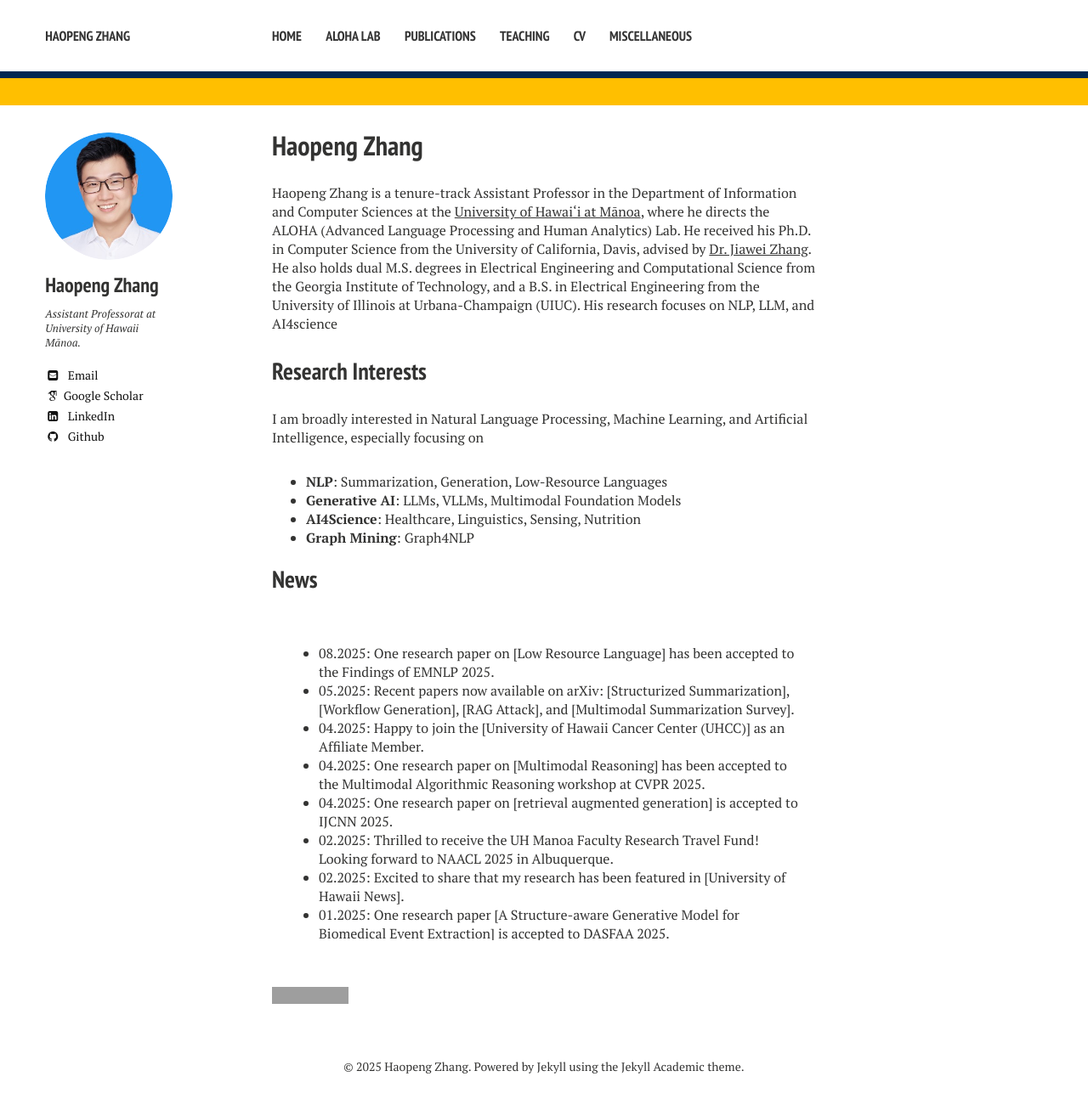
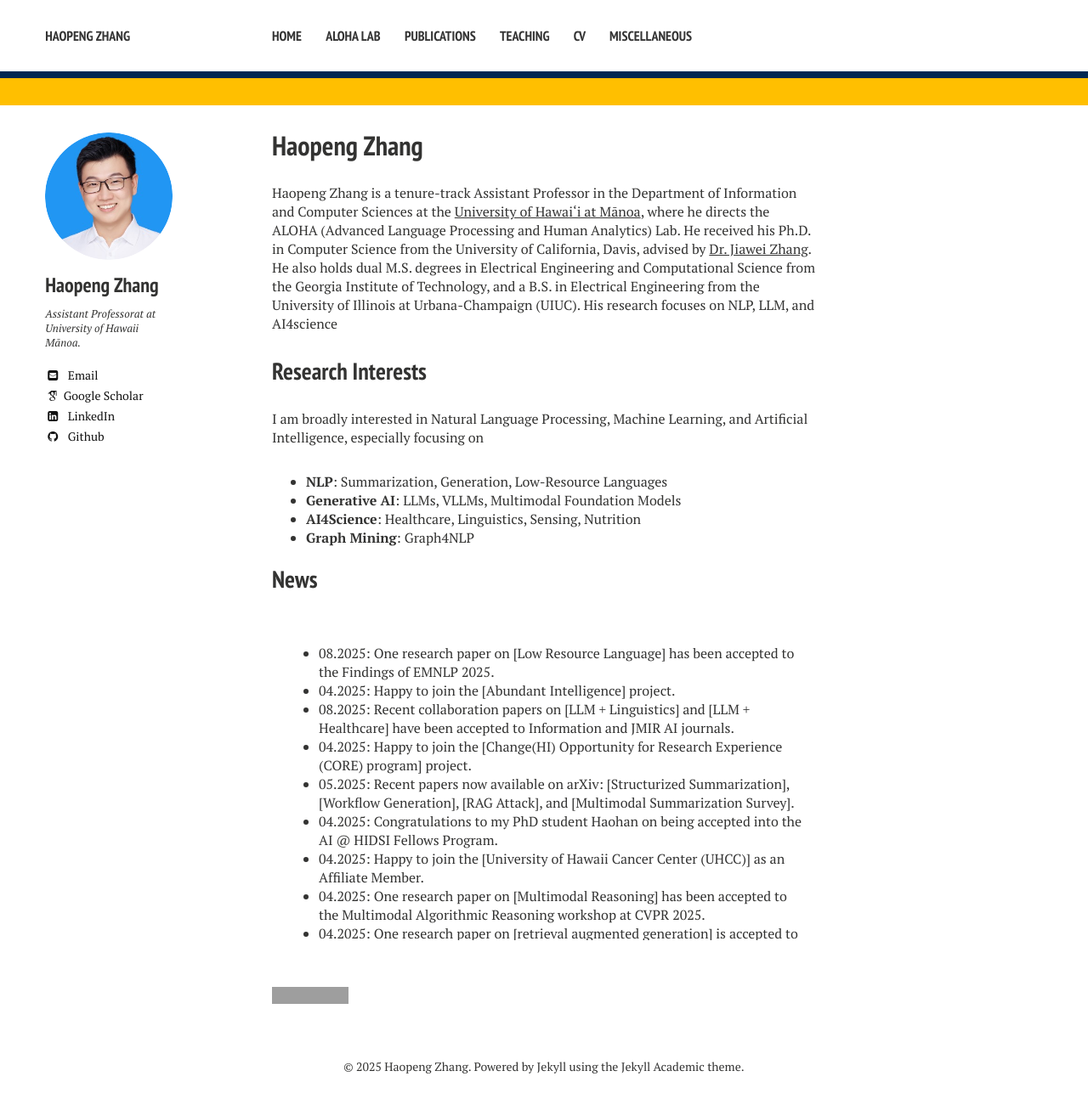
Before and after one commit to hpzhang94/hpzhang94.github.io, a Jekyll site: the page built from index.md, in a window 1280 px wide. Shown: the whole page at 85% size. Built offline with Jekyll 4.4.1, drawn with Linux system fonts in a browser that asks for light colours; nearby versions of some CDN libraries; some web fonts are replaced; grey boxes are pictures that could not be loaded.

Commit message:
update 090325

```diff
--- a/index.md
+++ b/index.md
@@ -19,7 +19,11 @@ I am broadly interested in Natural Language Processing, Machine Learning, and Ar
 <div style="max-height: 350px; overflow-y: scroll; padding: 15px; border-radius: 2px;">
   <ul>
     <li>08.2025: One research paper on <a href="https://arxiv.org/abs/2506.21563" target="_blank">[Low Resource Language]</a> has been accepted to the Findings of EMNLP 2025.</li>
-    <li>05.2025: Recent papers now available on arXiv: <a href="https://arxiv.org/abs/2505.22950" target="_blank">[Structurized Summarization]</a>, <a href="https://arxiv.org/abs/2505.22967" target="_blank">[Workflow Generation]</a>, <a href="https://arxiv.org/abs/2508.03110" target="_blank">[RAG Attack]</a>, and <a href="https://arxiv.org/abs/2505.22950" target="_blank">[Multimodal Summarization Survey]</a>.</li>
+    <li>04.2025: Happy to join the <a href="https://abundant-intelligences.net/pods/" target="_blank">[Abundant Intelligence]</a> project.</li>
+    <li>08.2025: Recent collaboration papers on <a href="https://www.mdpi.com/2078-2489/16/8/710" target="_blank">[LLM + Linguistics]</a> and <a href="https://preprints.jmir.org/preprint/75030/accepted" target="_blank">[LLM + Healthcare]</a> have been accepted to Information and JMIR AI journals.</li>
+    <li>04.2025: Happy to join the <a href="https://hawaii.edu/epscor/changehi-opportunity-for-research-experience-core-program/" target="_blank">[Change(HI) Opportunity for Research Experience (CORE) program]</a> project.</li>
+    <li>05.2025: Recent papers now available on arXiv: <a href="https://arxiv.org/abs/2505.22950" target="_blank">[Structurized Summarization]</a>, <a href="https://arxiv.org/abs/2505.22967" target="_blank">[Workflow Generation]</a>, <a href="https://arxiv.org/abs/2508.03110" target="_blank">[RAG Attack]</a>, and <a href="https://www.techrxiv.org/doi/full/10.36227/techrxiv.175695798.83905803/v1" target="_blank">[Multimodal Summarization Survey]</a>.</li>
+    <li>04.2025: Congratulations to my PhD student Haohan on being accepted into the AI @ HIDSI Fellows Program.</li>
     <li>04.2025: Happy to join the <a href="https://www.uhcancercenter.org/" target="_blank">[University of Hawaii Cancer Center (UHCC)]</a> as an Affiliate Member.</li>
     <li>04.2025: One research paper on <a href="https://arxiv.org/abs/2406.12169" target="_blank">[Multimodal Reasoning]</a> has been accepted to the Multimodal Algorithmic Reasoning workshop at CVPR 2025.</li>
     <li>04.2025: One research paper on <a href="https://arxiv.org/abs/2406.12169" target="_blank">[retrieval augmented generation]</a> is accepted to IJCNN 2025.</li>
```
Also changed, not shown: research.md (+2 -1 lines).
